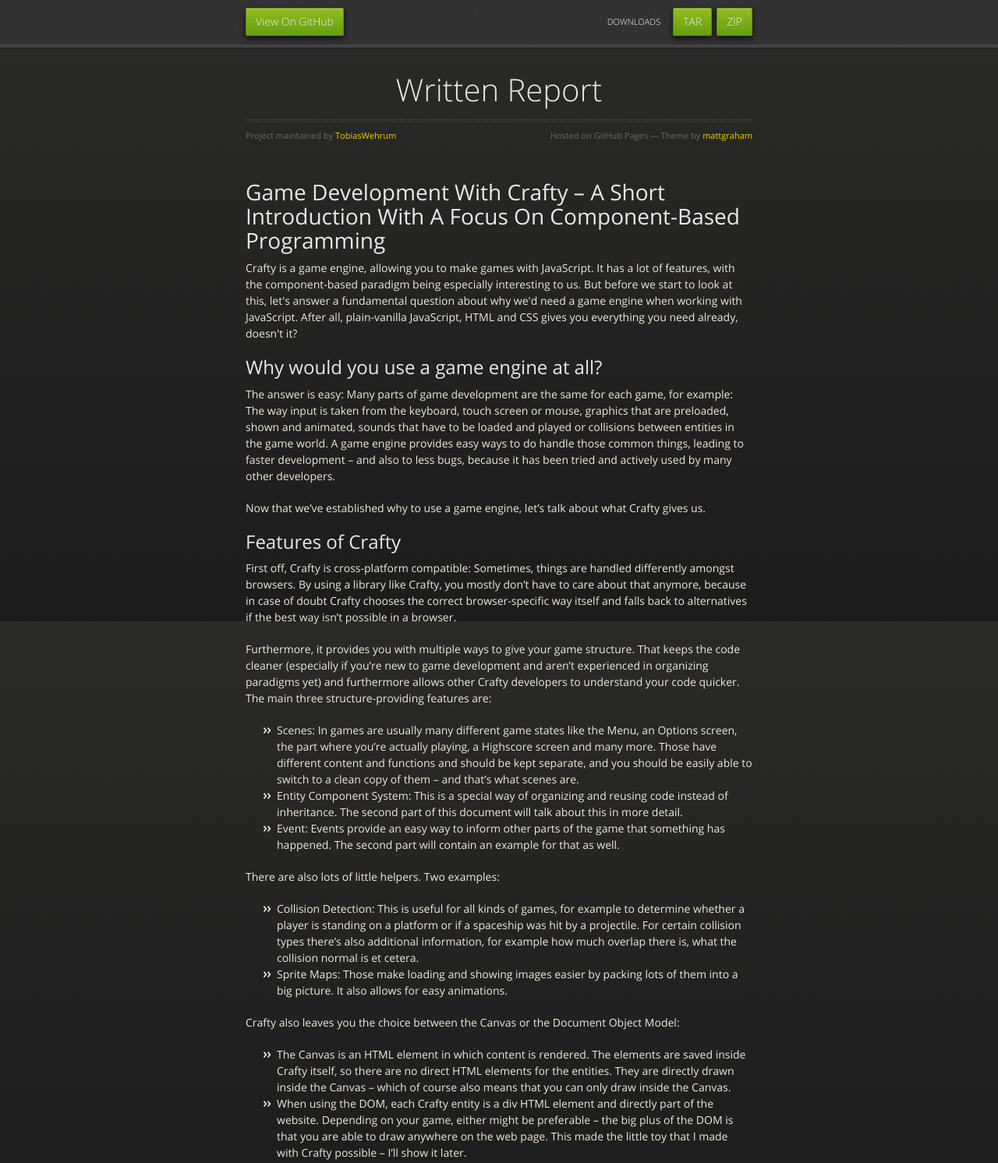
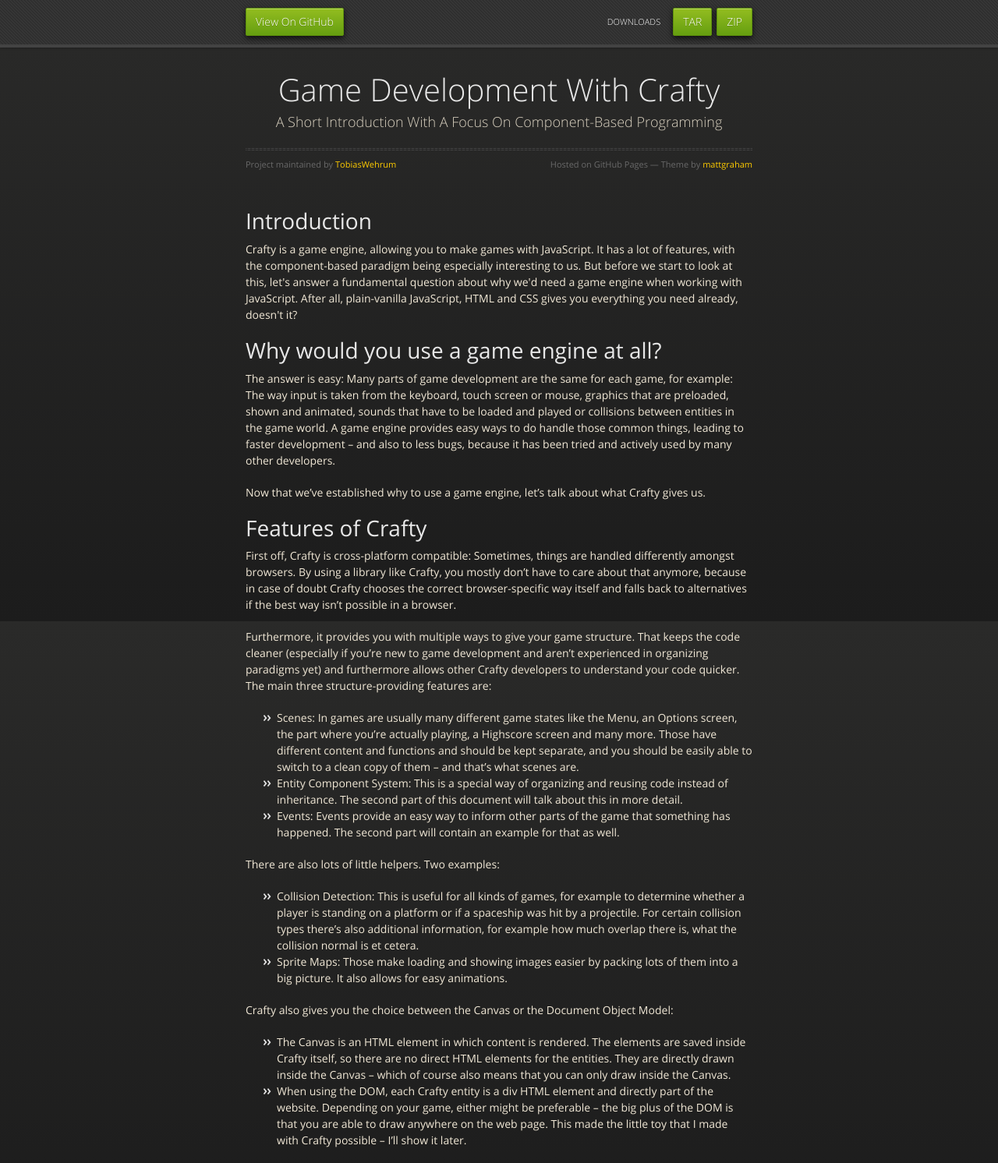
Before and after one commit to TobiasWehrum/uidesign-assignment, a plain HTML site: page index.html in a window 1280 px wide. Shown: the part 3-1495 px from the top of the page at 78% size. Drawn offline with nearby package versions, Linux system fonts and the light colour scheme.

```diff
--- a/index.html
+++ b/index.html
@@ -3,7 +3,7 @@
   <head>
     <meta charset="utf-8">
     <meta http-equiv="X-UA-Compatible" content="chrome=1">
-    <title>Written Report by TobiasWehrum</title>
+    <title>Game Development With Crafty by TobiasWehrum</title>
     <link rel="stylesheet" href="stylesheets/styles.css">
     <link rel="stylesheet" href="stylesheets/pygment_trac.css">
     <script src="https://ajax.googleapis.com/ajax/libs/jquery/1.7.1/jquery.min.js"></script>
@@ -31,27 +31,27 @@
 
       <section>
         <div id="title">
-          <h1>Written Report</h1>
-          <p></p>
+          <h1>Game Development With Crafty</h1>
+          <p>A Short Introduction With A Focus On Component-Based Programming</p>
           <hr>
           <span class="credits left">Project maintained by <a href="https://github.com/TobiasWehrum">TobiasWehrum</a></span>
           <span class="credits right">Hosted on GitHub Pages &mdash; Theme by <a href="https://twitter.com/michigangraham">mattgraham</a></span>
         </div>
 
         <h1>
-<a name="game-development-with-crafty--a-short-introduction-with-a-focus-on-component-based-programming" class="anchor" href="#game-development-with-crafty--a-short-introduction-with-a-focus-on-component-based-programming"><span class="octicon octicon-link"></span></a>Game Development With Crafty – A Short Introduction With A Focus On Component-Based Programming</h1>
+<a name="introduction" class="anchor" href="#introduction"><span class="octicon octicon-link"></span></a>Introduction</h1>
 
 <p>Crafty is a game engine, allowing you to make games with JavaScript. It has a lot of features, with the component-based paradigm being especially interesting to us. But before we start to look at this, let's answer a fundamental question about why we'd need a game engine when working with JavaScript. After all, plain-vanilla JavaScript, HTML and CSS gives you everything you need already, doesn't it?</p>
 
-<h2>
-<a name="why-would-you-use-a-game-engine-at-all" class="anchor" href="#why-would-you-use-a-game-engine-at-all"><span class="octicon octicon-link"></span></a>Why would you use a game engine at all?</h2>
+<h1>
+<a name="why-would-you-use-a-game-engine-at-all" class="anchor" href="#why-would-you-use-a-game-engine-at-all"><span class="octicon octicon-link"></span></a>Why would you use a game engine at all?</h1>
 
 <p>The answer is easy: Many parts of game development are the same for each game, for example: The way input is taken from the keyboard, touch screen or mouse, graphics that are preloaded, shown and animated, sounds that have to be loaded and played or collisions between entities in the game world. A game engine provides easy ways to do handle those common things, leading to faster development – and also to less bugs, because it has been tried and actively used by many other developers.</p>
 
 <p>Now that we’ve established why to use a game engine, let’s talk about what Crafty gives us.</p>
 
-<h2>
-<a name="features-of-crafty" class="anchor" href="#features-of-crafty"><span class="octicon octicon-link"></span></a>Features of Crafty</h2>
+<h1>
+<a name="features-of-crafty" class="anchor" href="#features-of-crafty"><span class="octicon octicon-link"></span></a>Features of Crafty</h1>
 
 <p>First off, Crafty is cross-platform compatible: Sometimes, things are handled differently amongst browsers. By using a library like Crafty, you mostly don’t have to care about that anymore, because in case of doubt Crafty chooses the correct browser-specific way itself and falls back to alternatives if the best way isn’t possible in a browser.</p>
 
@@ -60,13 +60,13 @@
 <ul>
 <li>Scenes: In games are usually many different game states like the Menu, an Options screen, the part where you’re actually playing, a Highscore screen and many more. Those have different content and functions and should be kept separate, and you should be easily able to switch to a clean copy of them – and that’s what scenes are.</li>
 <li>Entity Component System: This is a special way of organizing and reusing code instead of inheritance. The second part of this document will talk about this in more detail.</li>
-<li>Event: Events provide an easy way to inform other parts of the game that something has happened. The second part will contain an example for that as well.</li>
+<li>Events: Events provide an easy way to inform other parts of the game that something has happened. The second part will contain an example for that as well.</li>
 </ul><p>There are also lots of little helpers. Two examples:</p>
 
 <ul>
 <li>Collision Detection: This is useful for all kinds of games, for example to determine whether a player is standing on a platform or if a spaceship was hit by a projectile. For certain collision types there’s also additional information, for example how much overlap there is, what the collision normal is et cetera.</li>
 <li>Sprite Maps: Those make loading and showing images easier by packing lots of them into a big picture. It also allows for easy animations.</li>
-</ul><p>Crafty also leaves you the choice between the Canvas or the Document Object Model:</p>
+</ul><p>Crafty also gives you the choice between the Canvas or the Document Object Model:</p>
 
 <ul>
 <li>The Canvas is an HTML element in which content is rendered. The elements are saved inside Crafty itself, so there are no direct HTML elements for the entities. They are directly drawn inside the Canvas – which of course also means that you can only draw inside the Canvas.</li>
@@ -75,8 +75,8 @@
 
 <p>Now that we’ve talked about Crafty in general, let’s dive in one topic in particular: What Component-based programming is and how it can help with your code organization.</p>
 
-<h2>
-<a name="component-based-programming" class="anchor" href="#component-based-programming"><span class="octicon octicon-link"></span></a>Component-based Programming</h2>
+<h1>
+<a name="component-based-programming" class="anchor" href="#component-based-programming"><span class="octicon octicon-link"></span></a>Component-based Programming</h1>
 
 <p>A common way to organize the different entities in a game is inheritance. Let’s take this structure as an example, with deeper elements being child classes of their respective parent elements:</p>
 
@@ -104,7 +104,7 @@
 
 <p>Oh. So we have two new classes now that do nearly the same, just for different parents. Of course we can have the vanishing code in an extra class and access it from VanishingEnemy and VanishingGuiText (that’s 3 classes now, but at least less code duplication!) or even additionally make an interface that the external VanishingGeneral class can use so we don’t have to write the access code in VanishingEnemy and VanishingGuiText (that’s 3 classes and an interface now. Uh…).</p>
 
-<p>And what if we want Text that is shown in the game world and scrolls with the camera, for example? That’s not really “Physical” though, so we’d need to split an IngameEntity off from PhysicalEntity. That would be:</p>
+<p>And what if we want Text that is shown in the game world and scrolls with the camera, for example? That’s not really “physical” though, so we’d need to split an IngameEntity off from PhysicalEntity. That would be:</p>
 
 <pre><code>* VisualEntity
   * IngameEntity
```
Also changed, not shown: params.json (+1 -1 lines).
